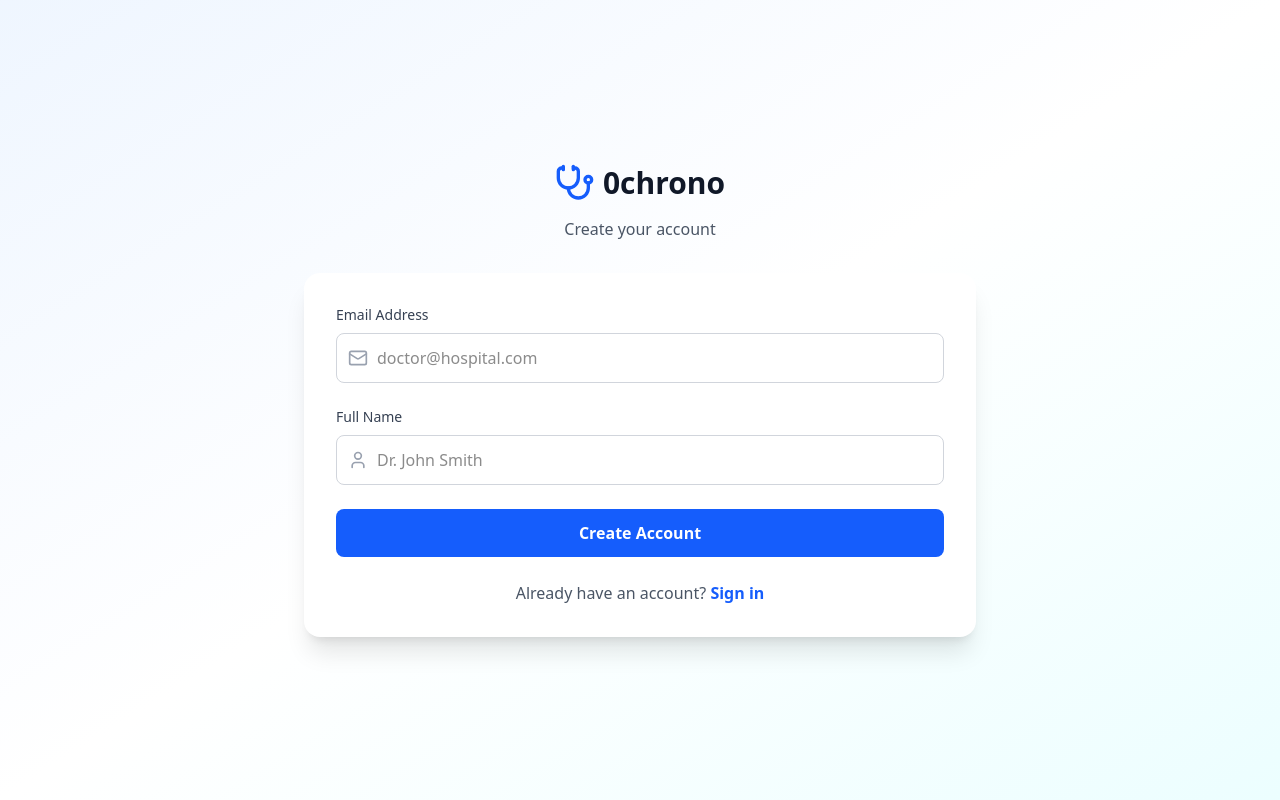
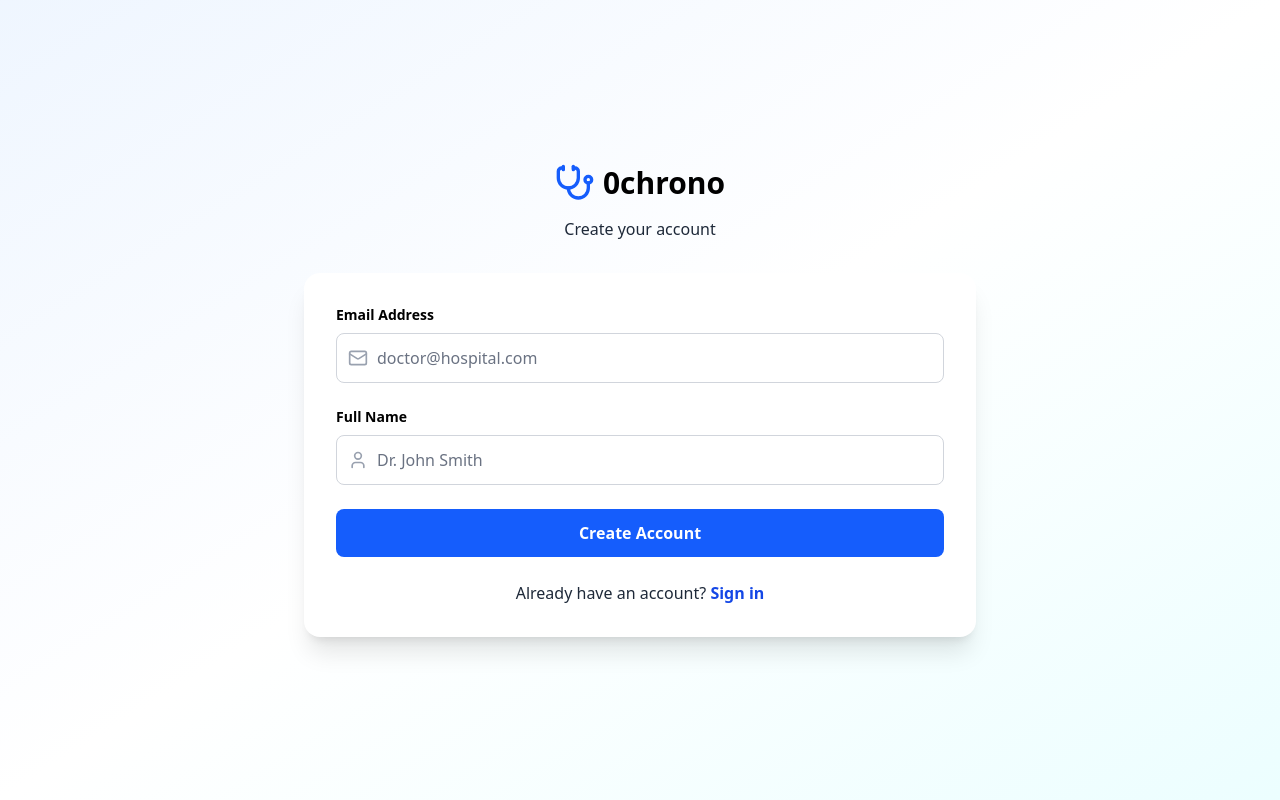
Before and after one commit to jeet-dekivadia/0-chrono, a Next.js app: page /auth/signup in a window 1280 px wide. Built offline with nearby package versions, Linux system fonts and the light colour scheme.

Commit message:
style: update text colors and font weights in auth pages for better contrast

```diff
--- a/src/app/auth/login/page.tsx
+++ b/src/app/auth/login/page.tsx
@@ -48,9 +48,9 @@ export default function LoginPage() {
         <div className="text-center mb-8">
           <Link href="/" className="inline-flex items-center space-x-2">
             <Stethoscope className="h-10 w-10 text-blue-600" />
-            <span className="text-3xl font-bold text-gray-900">0chrono</span>
+            <span className="text-3xl font-bold text-black">0chrono</span>
           </Link>
-          <p className="text-gray-600 mt-2">Sign in to your account</p>
+          <p className="text-gray-800 mt-2 font-medium">Sign in to your account</p>
         </div>
 
         {/* Login Form */}
@@ -64,7 +64,7 @@ export default function LoginPage() {
 
             {/* Email Field */}
             <div>
-              <label htmlFor="email" className="block text-sm font-medium text-gray-700 mb-2">
+              <label htmlFor="email" className="block text-sm font-semibold text-black mb-2">
                 Email Address
               </label>
               <div className="relative">
@@ -75,7 +75,7 @@ export default function LoginPage() {
                   required
                   value={email}
                   onChange={(e) => setEmail(e.target.value)}
-                  className="w-full pl-10 pr-4 py-3 border border-gray-300 rounded-lg focus:ring-2 focus:ring-blue-500 focus:border-blue-500 transition-colors"
+                  className="w-full pl-10 pr-4 py-3 border border-gray-300 rounded-lg focus:ring-2 focus:ring-blue-500 focus:border-blue-500 transition-colors text-black placeholder-gray-500"
                   placeholder="doctor@hospital.com"
                 />
               </div>
@@ -94,7 +94,7 @@ export default function LoginPage() {
 
           {/* Info */}
           <div className="mt-6 text-center">
-            <p className="text-gray-600 text-sm">
+            <p className="text-gray-800 text-sm font-medium">
               Just enter your email and name to access your personalized dashboard
             </p>
           </div>
--- a/src/app/auth/signup/page.tsx
+++ b/src/app/auth/signup/page.tsx
@@ -48,9 +48,9 @@ export default function SignupPage() {
         <div className="text-center mb-8">
           <Link href="/" className="inline-flex items-center space-x-2">
             <Stethoscope className="h-10 w-10 text-blue-600" />
-            <span className="text-3xl font-bold text-gray-900">0chrono</span>
+            <span className="text-3xl font-bold text-black">0chrono</span>
           </Link>
-          <p className="text-gray-600 mt-2">Create your account</p>
+          <p className="text-gray-800 mt-2 font-medium">Create your account</p>
         </div>
 
         {/* Signup Form */}
@@ -64,7 +64,7 @@ export default function SignupPage() {
 
             {/* Email Field */}
             <div>
-              <label htmlFor="email" className="block text-sm font-medium text-gray-700 mb-2">
+              <label htmlFor="email" className="block text-sm font-semibold text-black mb-2">
                 Email Address
               </label>
               <div className="relative">
@@ -75,7 +75,7 @@ export default function SignupPage() {
                   required
                   value={email}
                   onChange={(e) => setEmail(e.target.value)}
-                  className="w-full pl-10 pr-4 py-3 border border-gray-300 rounded-lg focus:ring-2 focus:ring-blue-500 focus:border-blue-500 transition-colors"
+                  className="w-full pl-10 pr-4 py-3 border border-gray-300 rounded-lg focus:ring-2 focus:ring-blue-500 focus:border-blue-500 transition-colors text-black placeholder-gray-500"
                   placeholder="doctor@hospital.com"
                 />
               </div>
@@ -83,7 +83,7 @@ export default function SignupPage() {
 
             {/* Name Field */}
             <div>
-              <label htmlFor="name" className="block text-sm font-medium text-gray-700 mb-2">
+              <label htmlFor="name" className="block text-sm font-semibold text-black mb-2">
                 Full Name
               </label>
               <div className="relative">
@@ -94,7 +94,7 @@ export default function SignupPage() {
                   required
                   value={name}
                   onChange={(e) => setName(e.target.value)}
-                  className="w-full pl-10 pr-4 py-3 border border-gray-300 rounded-lg focus:ring-2 focus:ring-blue-500 focus:border-blue-500 transition-colors"
+                  className="w-full pl-10 pr-4 py-3 border border-gray-300 rounded-lg focus:ring-2 focus:ring-blue-500 focus:border-blue-500 transition-colors text-black placeholder-gray-500"
                   placeholder="Dr. John Smith"
                 />
               </div>
@@ -112,9 +112,9 @@ export default function SignupPage() {
 
           {/* Sign In Link */}
           <div className="mt-6 text-center">
-            <p className="text-gray-600">
+            <p className="text-gray-800 font-medium">
               Already have an account?{' '}
-              <Link href="/auth/login" className="text-blue-600 hover:text-blue-700 font-semibold">
+              <Link href="/auth/login" className="text-blue-700 hover:text-blue-800 font-bold">
                 Sign in
               </Link>
             </p>
```
Also changed, not shown: 1 other file (tests, documents, lock files or other folders).
